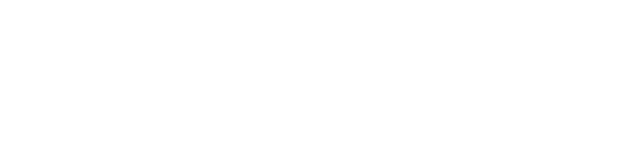
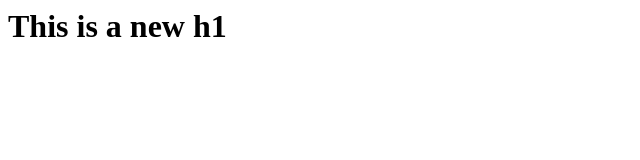
Before and after one commit to cjhaspenfalls/background-generator, a plain HTML site: page index.html in a window 1280 px wide. Shown: the whole page, without its empty margins (0-640 px from the left). Drawn offline with Linux system fonts and the light colour scheme.

Commit message:
added an h1

```diff
--- a/index.html
+++ b/index.html
@@ -3,5 +3,6 @@
     <title>Herny Title</title>
 </head>
 <body>
+    <h1>This is a new h1</h1>
 </body>
 </html>
```
